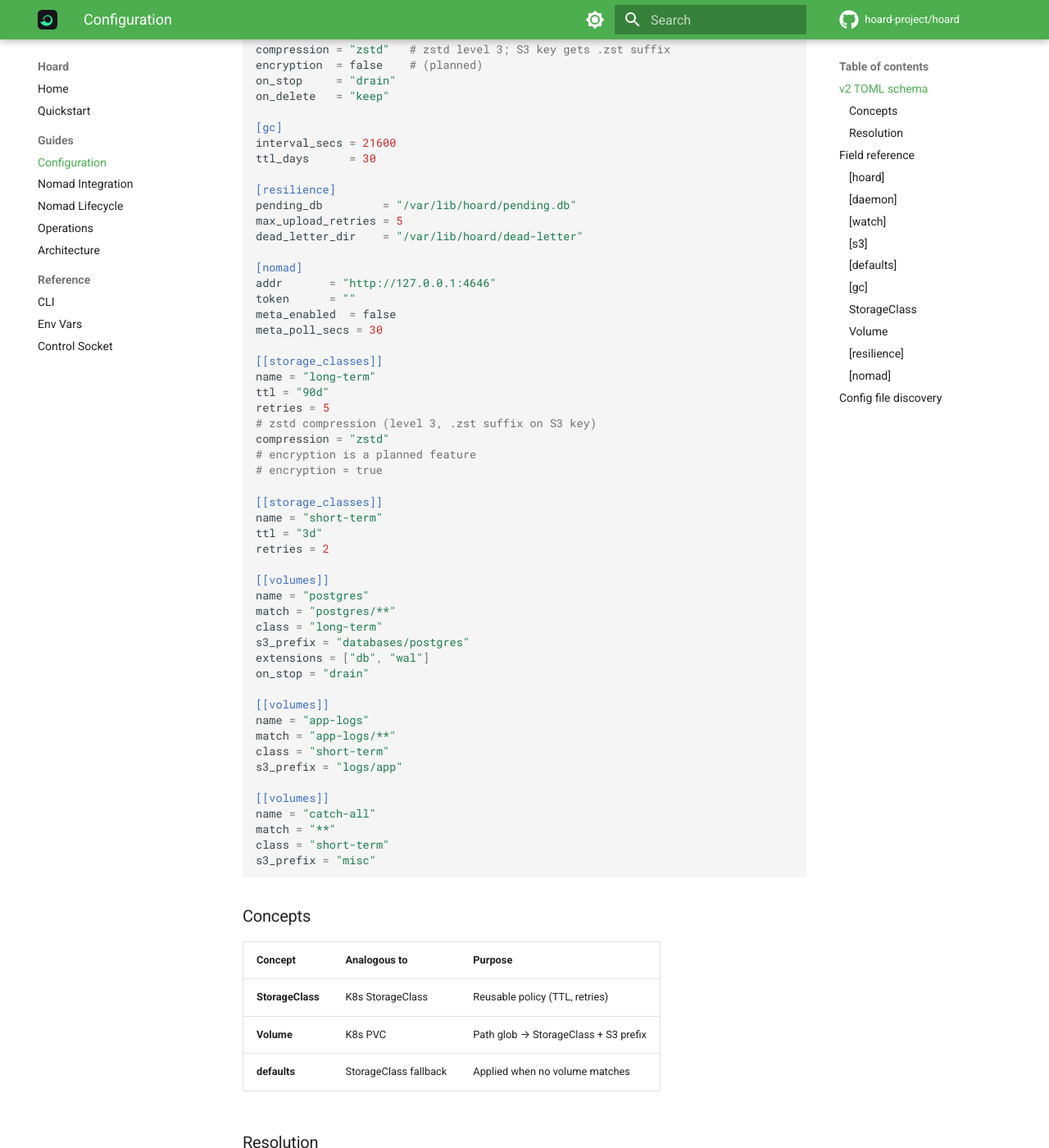
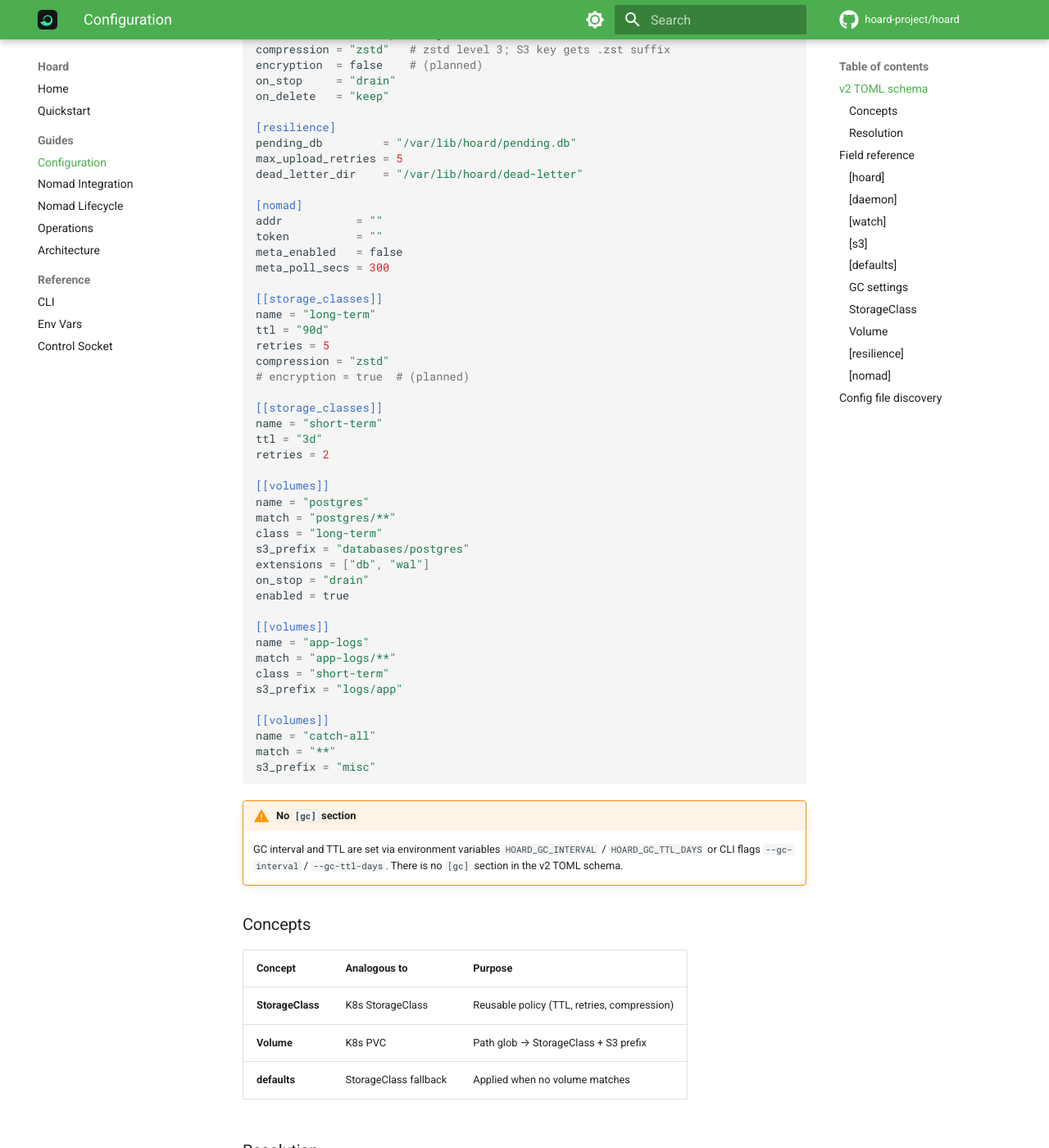
Before and after one commit to hoard-project/hoard, an MkDocs documentation site: the page built from website/docs/configuration.md, in a window 1280 px wide and 1400 px high, scrolled down 790 px. Shown: the whole window at 82% size. Built offline with MkDocs 1.6.1 and Material for MkDocs 9.7.7, drawn with Linux system fonts in a browser that asks for light colours; comment, search, counter and statistics services are not loaded; some of the changed text lies outside the part shown.

Commit message:
fix(docs): sync config defaults and env vars with raw.rs
- [gc] section removed from TOML schema (GC is env/CLI-only in v2)
- control_socket default: /run/hoard/default.sock → /var/run/hoard.sock
- gc_interval_secs default: 21600 → 3600
- nomad_meta_poll_secs default: 30 → 300
- nomad_addr default: http://127.0.0.1:4646 → empty
- s3_prefix default: "" → "default"
- watch_excludes default: none → ["*.tmp", "*.journal"]
- Health endpoint JSON: added pending/dead_letter fields
- Volume table: added enabled, compression, encryption fields
- StorageClass table: added on_stop, on_delete
- Env var reference: all defaults now match raw.rs
- Removed --check-bpf from debug example (flag doesn't exist)

````diff
--- a/website/docs/configuration.md
+++ b/website/docs/configuration.md
@@ -30,15 +30,11 @@ prefix      = "hoard"
 ttl         = "7d"
 retries     = 3
 extensions  = ["*"]
-exclude     = []
+exclude     = ["*.tmp", "*.journal"]
 compression = "zstd"   # zstd level 3; S3 key gets .zst suffix
 encryption  = false    # (planned)
 on_stop     = "drain"
 on_delete   = "keep"
-
-[gc]
-interval_secs = 21600
-ttl_days      = 30
 
 [resilience]
 pending_db         = "/var/lib/hoard/pending.db"
@@ -46,19 +42,17 @@ max_upload_retries = 5
 dead_letter_dir    = "/var/lib/hoard/dead-letter"
 
 [nomad]
-addr       = "http://127.0.0.1:4646"
-token      = ""
-meta_enabled  = false
-meta_poll_secs = 30
+addr           = ""
+token          = ""
+meta_enabled   = false
+meta_poll_secs = 300
 
 [[storage_classes]]
 name = "long-term"
 ttl = "90d"
 retries = 5
-# zstd compression (level 3, .zst suffix on S3 key)
 compression = "zstd"
-# encryption is a planned feature
-# encryption = true
+# encryption = true  # (planned)
 
 [[storage_classes]]
 name = "short-term"
@@ -72,6 +66,7 @@ class = "long-term"
 s3_prefix = "databases/postgres"
 extensions = ["db", "wal"]
 on_stop = "drain"
+enabled = true
 
 [[volumes]]
 name = "app-logs"
@@ -82,15 +77,20 @@ s3_prefix = "logs/app"
 [[volumes]]
 name = "catch-all"
 match = "**"
-class = "short-term"
 s3_prefix = "misc"
 ```
+
+!!! warning "No `[gc]` section"
+    GC interval and TTL are set via environment variables
+    `HOARD_GC_INTERVAL` / `HOARD_GC_TTL_DAYS` or CLI flags
+    `--gc-interval` / `--gc-ttl-days`. There is no `[gc]` section
+    in the v2 TOML schema.
 
 ### Concepts
 
 | Concept | Analogous to | Purpose |
 |---------|-------------|---------|
-| **StorageClass** | K8s StorageClass | Reusable policy (TTL, retries) |
+| **StorageClass** | K8s StorageClass | Reusable policy (TTL, retries, compression) |
 | **Volume** | K8s PVC | Path glob → StorageClass + S3 prefix |
 | **defaults** | StorageClass fallback | Applied when no volume matches |
 
@@ -143,22 +143,25 @@ More specific globs win. Declaration order breaks ties.
 
 | Field | Type | Default | Description |
 |-------|------|---------|-------------|
-| `prefix` | string | `""` | S3 key prefix for unmatched volumes |
+| `prefix` | string | `"default"` | S3 key prefix for unmatched volumes |
 | `ttl` | duration | `"30d"` | Retention before GC |
 | `retries` | u32 | `5` | Upload retry count |
-| `extensions` | `[string]` | — | Watch file extensions (e.g. `["db","wal"]`) |
-| `exclude` | `[string]` | — | Patterns to exclude |
+| `extensions` | `[string]` | `["*"]` | Watch file extensions (e.g. `["db","wal"]`) |
+| `exclude` | `[string]` | `["*.tmp", "*.journal"]` | Patterns to exclude |
 | `compression` | `"zstd"` \| none | none | zstd level 3; S3 key gets `.zst` |
 | `encryption` | bool | `false` | *(planned)* at-rest encryption |
 | `on_stop` | `"drain"` \| `"keep"` \| `"purge"` | `"drain"` | Action when volume is removed |
 | `on_delete` | `"keep"` \| `"purge"` | `"keep"` | Action when watched file is deleted |
 
-### `[gc]`
+### GC settings
 
-| Field | Type | Default |
-|-------|------|---------|
-| `interval_secs` | u64 | `21600` (6h) |
-| `ttl_days` | u64 | `30` |
+!!! note "Environment variables / CLI only"
+    GC is configured outside the TOML schema.
+
+| Env var | CLI flag | Default |
+|---------|----------|---------|
+| `HOARD_GC_INTERVAL` | `--gc-interval <SECS>` | `3600` (1h) |
+| `HOARD_GC_TTL_DAYS` | `--gc-ttl-days <DAYS>` | `30` |
 
 ### StorageClass
 
@@ -169,6 +172,8 @@ More specific globs win. Declaration order breaks ties.
 | `retries` | u32 | `5` | no |
 | `compression` | `"zstd"` \| none | none | zstd level 3 |
 | `encryption` | bool | `false` | *(planned)* |
+| `on_stop` | `"drain"` \| `"keep"` \| `"purge"` | inherit | no |
+| `on_delete` | `"keep"` \| `"purge"` | inherit | no |
 
 ### Volume
 
@@ -182,8 +187,11 @@ More specific globs win. Declaration order breaks ties.
 | `exclude` | `[string]` | no |
 | `ttl` | duration | no |
 | `retries` | u32 | no |
+| `compression` | `"zstd"` \| none | no |
+| `encryption` | bool | no — *(planned)* |
 | `on_stop` | `"drain"` \| `"keep"` \| `"purge"` | no |
 | `on_delete` | `"keep"` \| `"purge"` | no |
+| `enabled` | bool | `true` | Set `false` to disable |
 
 ### `[resilience]`
 
@@ -197,10 +205,10 @@ More specific globs win. Declaration order breaks ties.
 
 | Field | Type | Default |
 |-------|------|---------|
-| `addr` | URL | `http://127.0.0.1:4646` |
+| `addr` | URL | `""` |
 | `token` | string | `""` |
 | `meta_enabled` | bool | `false` |
-| `meta_poll_secs` | u64 | `30` |
+| `meta_poll_secs` | u64 | `300` |
 
 ## Config file discovery
 
````
Also changed, not shown: other parts of website/docs/configuration.md (+1 -1 lines), website/docs/operations.md (+13 -3 lines), website/docs/reference/env-vars.md (+31 -31 lines).
